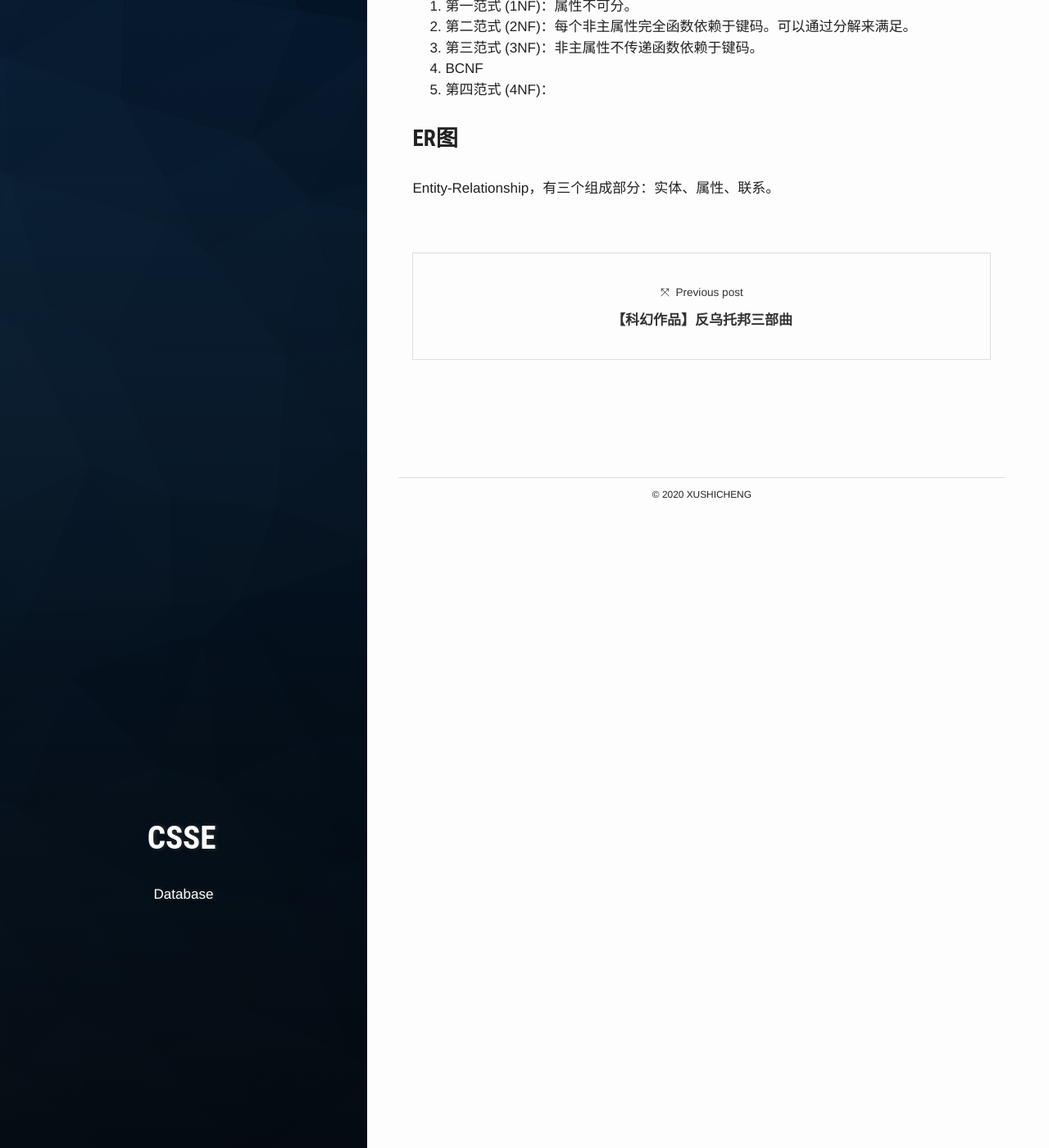
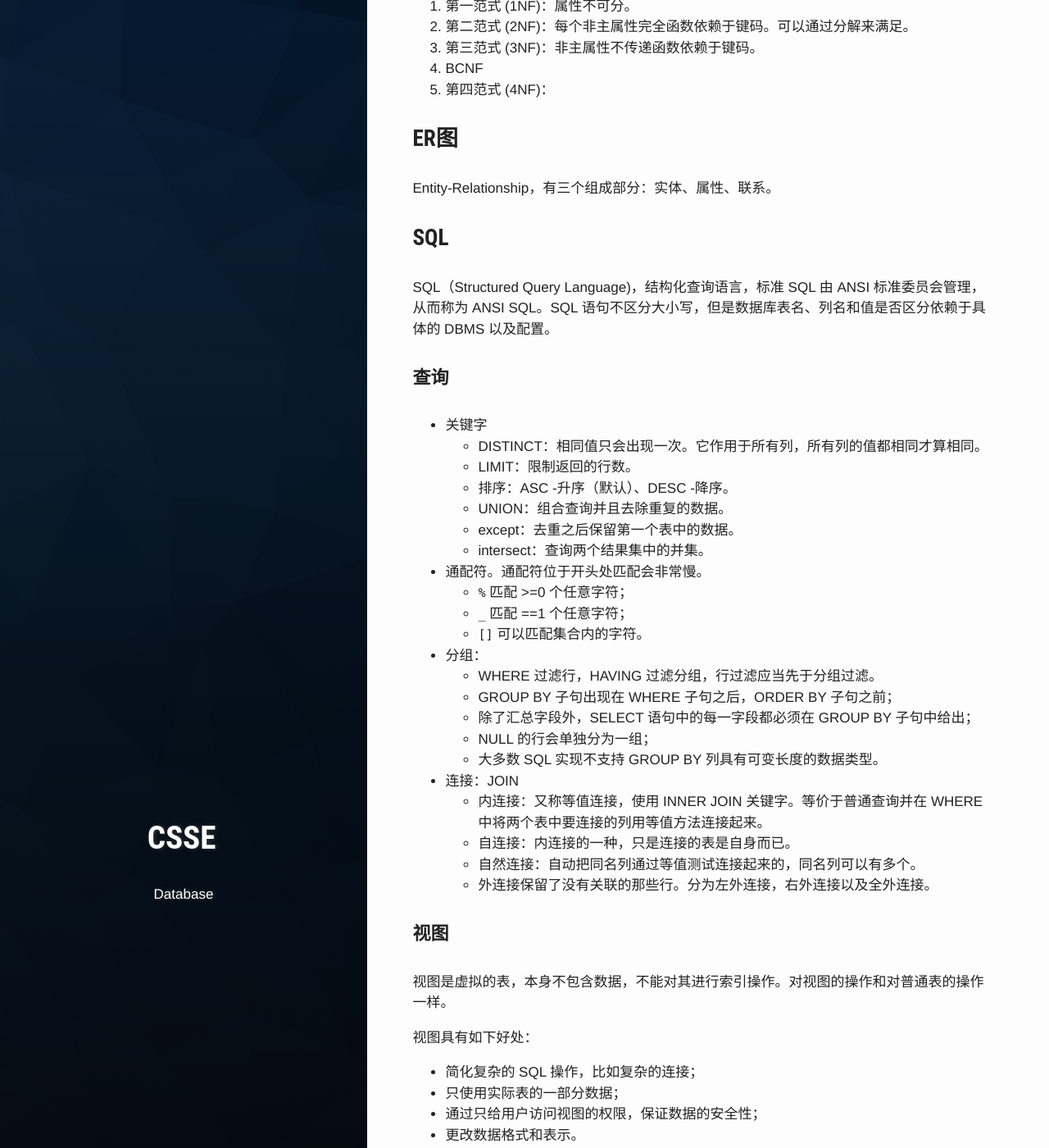
Before and after one commit to PetePro/PetePro.github.io, a Jekyll site: the page built from _posts/2020-02-15-database.markdown, in a window 1280 px wide and 1400 px high, scrolled down 2106 px. Shown: the whole window at 82% size. Built offline with Jekyll 4.4.1, drawn with Linux system fonts in a browser that asks for light colours; some web fonts are replaced; some of the changed text lies outside the part shown.

Commit message:
Update 2020-02-15-database.markdown

```diff
--- a/_posts/2020-02-15-database.markdown
+++ b/_posts/2020-02-15-database.markdown
@@ -71,3 +71,60 @@ Next-Key Locks 是 MySQL 的 InnoDB 存储引擎的一种锁实现。在可重
 
 ### ER图
 Entity-Relationship，有三个组成部分：实体、属性、联系。
+
+### SQL
+SQL（Structured Query Language)，结构化查询语言，标准 SQL 由 ANSI 标准委员会管理，从而称为 ANSI SQL。SQL 语句不区分大小写，但是数据库表名、列名和值是否区分依赖于具体的 DBMS 以及配置。
+
+#### 查询
+- 关键字
+  - DISTINCT：相同值只会出现一次。它作用于所有列，所有列的值都相同才算相同。
+  - LIMIT：限制返回的行数。
+  - 排序：ASC -升序（默认）、DESC -降序。
+  - UNION：组合查询并且去除重复的数据。
+  - except：去重之后保留第一个表中的数据。
+  - intersect：查询两个结果集中的并集。
+- 通配符。通配符位于开头处匹配会非常慢。
+  - `%` 匹配 >=0 个任意字符；
+  - `_` 匹配 ==1 个任意字符；
+  - `[]` 可以匹配集合内的字符。
+- 分组：
+  - WHERE 过滤行，HAVING 过滤分组，行过滤应当先于分组过滤。
+  - GROUP BY 子句出现在 WHERE 子句之后，ORDER BY 子句之前；
+  - 除了汇总字段外，SELECT 语句中的每一字段都必须在 GROUP BY 子句中给出；
+  - NULL 的行会单独分为一组；
+  - 大多数 SQL 实现不支持 GROUP BY 列具有可变长度的数据类型。
+- 连接：JOIN
+  - 内连接：又称等值连接，使用 INNER JOIN 关键字。等价于普通查询并在 WHERE 中将两个表中要连接的列用等值方法连接起来。
+  - 自连接：内连接的一种，只是连接的表是自身而已。
+  - 自然连接：自动把同名列通过等值测试连接起来的，同名列可以有多个。
+  - 外连接保留了没有关联的那些行。分为左外连接，右外连接以及全外连接。
+
+#### 视图
+视图是虚拟的表，本身不包含数据，不能对其进行索引操作。对视图的操作和对普通表的操作一样。
+
+视图具有如下好处：
+- 简化复杂的 SQL 操作，比如复杂的连接；
+- 只使用实际表的一部分数据；
+- 通过只给用户访问视图的权限，保证数据的安全性；
+- 更改数据格式和表示。
+
+#### 存储
+- 存储过程可以看成是对一系列 SQL 操作的批处理。使用存储过程的好处：
+  - 代码封装，保证了一定的安全性；
+  - 代码复用；
+  - 由于是预先编译，因此具有很高的性能。
+- 在存储过程中使用游标可以对一个结果集进行移动遍历。使用游标的步骤：
+  1. 声明游标；
+  2. 打开游标；
+  3. 取出数据；
+  4. 关闭游标；
+
+触发器会在某个表执行以下语句时而自动执行：DELETE、INSERT、UPDATE。触发器中 BEFORE 用于数据验证和净化，AFTER 用于审计跟踪，将修改记录到另外一张表中。
+
+#### 事务
+- 事务（transaction）指一组 SQL 语句；
+- 回退（rollback）指撤销指定 SQL 语句的过程；
+- 提交（commit）指将未存储的 SQL 语句结果写入数据库表；
+- 保留点（savepoint）指事务处理中设置的临时占位符（placeholder），你可以对它发布回退
+
+MySQL 的事务提交默认是隐式提交，每执行一条语句就把这条语句当成一个事务然后进行提交。当出现 START TRANSACTION 语句时，会关闭隐式提交；当 COMMIT 或 ROLLBACK 语句执行后，事务会自动关闭，重新恢复隐式提交。
```
